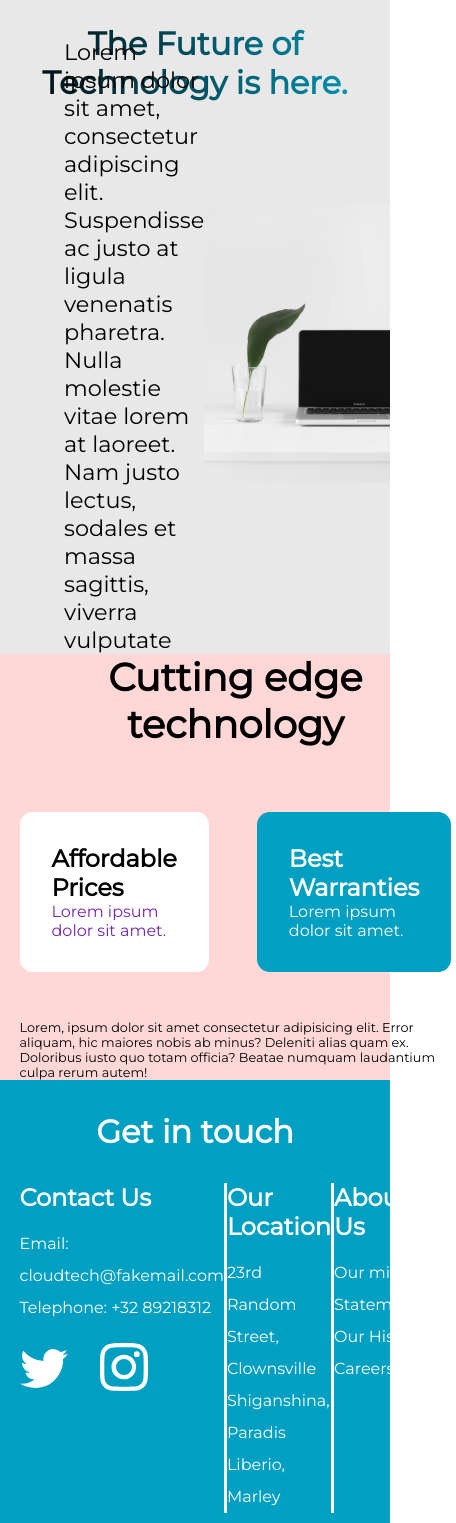
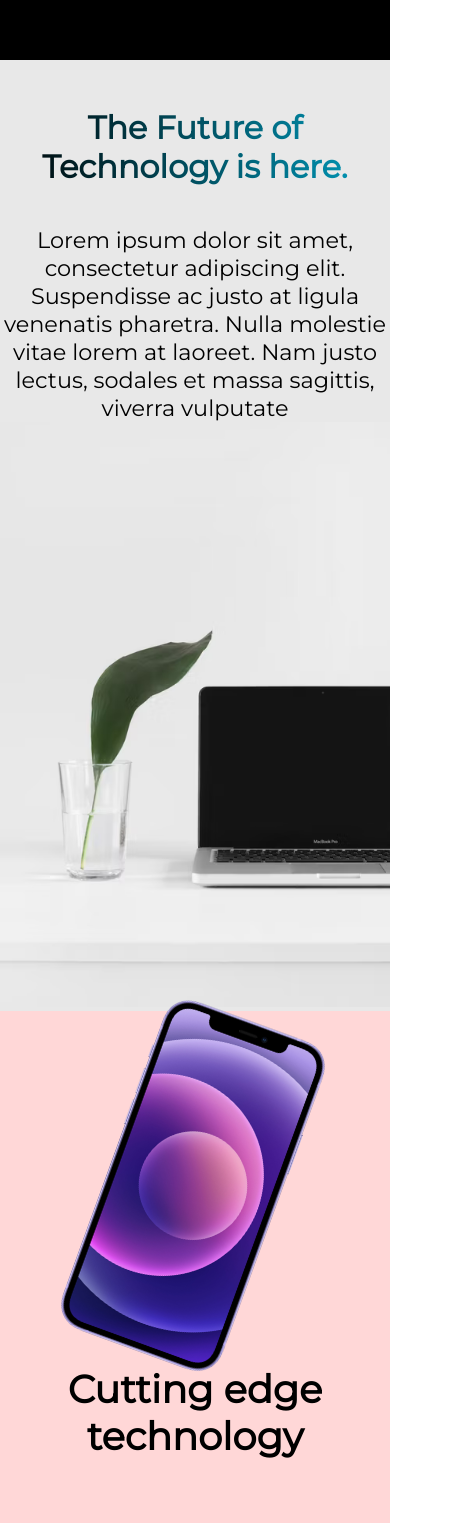
Before and after one commit to Zabzx/cloudtech, a React (Create React App) app: page / in a window 390 px wide. Shown: the part 880-2403 px from the top of the page, 456 px wide, since content can reach past the window. Built offline with nearby package versions, Linux system fonts and the light colour scheme.

Commit message:
Mobile UI

```diff
--- a/src/components/Footer/Footer.css
+++ b/src/components/Footer/Footer.css
@@ -1,7 +1,7 @@
 footer {
     background-color: #01A0C2;
     color: white;
-    padding-bottom: 4rem;
+    padding-bottom: 6rem;
 }
 
 footer h1 {
@@ -49,3 +49,28 @@ footer h1 {
 .about h2 {
     margin-right: 3rem;
 }
+
+@media only screen and (max-width: 600px) {
+    .footer-items {
+        flex-direction: column;
+        align-items: center;
+        gap: 5rem;
+    }
+
+    .contact {
+        border: none;
+    }
+
+    .location {
+        border: none;
+        align-items: flex-start;
+    }
+
+
+    .about {
+        align-items: flex-start;
+    }
+    .about h2 {
+        margin-right: 9.1rem;
+    }
+}
--- a/src/components/Hero/Hero.css
+++ b/src/components/Hero/Hero.css
@@ -41,6 +41,10 @@
 
 /* Mobile Design */
 @media only screen and (max-width: 600px) {
+
+    .hero {
+        height: 100vh
+    }
     .hero-flex {
         flex-direction: column;
         padding-top: 5rem;
--- a/src/components/Showcase1/Showcase1.css
+++ b/src/components/Showcase1/Showcase1.css
@@ -21,3 +21,15 @@
     flex: 1;
     padding-left: 4rem;
 }
+
+@media only screen and (max-width: 600px) {
+    .s1-flex {
+        flex-direction: column;
+    }
+
+    .s1-text {
+        padding: 0;
+        text-align: center;
+        margin-top: 6.5rem;
+    }
+}
--- a/src/components/Showcase2/Showcase2.css
+++ b/src/components/Showcase2/Showcase2.css
@@ -55,3 +55,21 @@
 .s2-img img:hover {
     transform: rotate(0deg);
 }
+
+@media only screen and (max-width: 600px) {
+
+    .s2-flex {
+        flex-direction: column;
+    }
+    .s2-heading {
+        text-align: center;
+    }
+
+    .cards {
+        flex-direction: column;
+    }
+
+    .small {
+        padding-bottom: 2rem;
+    }
+}
--- a/src/index.css
+++ b/src/index.css
@@ -8,8 +8,13 @@
   box-sizing: border-box;
 }
 
+html {
+  overflow-x: hidden;
+}
+
 body {
   font-family: 'Montserrat', sans-serif;
+  overflow-x: hidden;
 }
 
 ul {
```
